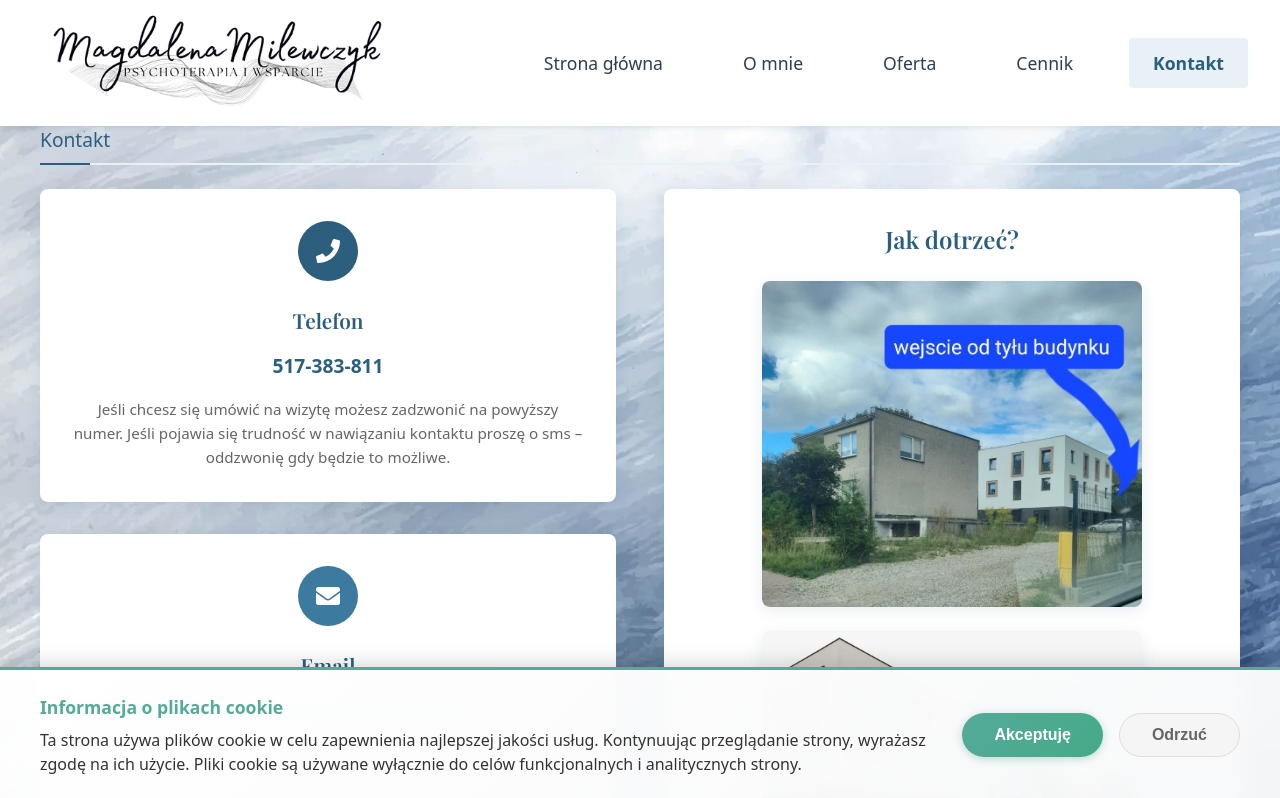
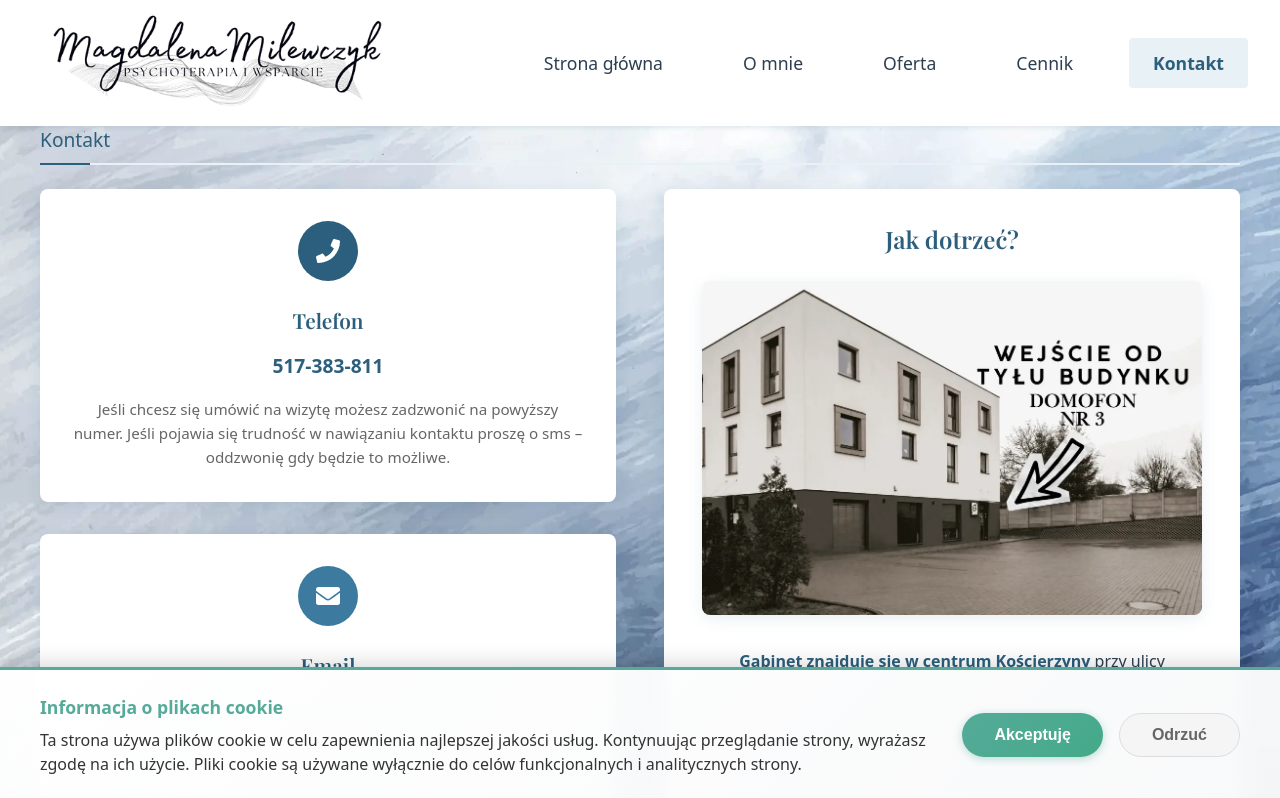
Before and after one commit to ernestpeplinski/psychoterapia-koscierzyna-pl, a React (Vite) app: page /kontakt in a window 1280 px wide. Shown: the top 798 px of the page. Built offline with nearby package versions, Linux system fonts and the light colour scheme.

Commit message:
Remove one photo

```diff
--- a/src/pages/Contact.tsx
+++ b/src/pages/Contact.tsx
@@ -1,7 +1,6 @@
 import "../styles/contact.scss";
 import { FaPhone, FaEnvelope, FaMapMarkerAlt } from "react-icons/fa";
 import buildingImage from "../assets/images/building.webp";
-import entranceImage from "../assets/images/entrance_photo.webp";
 
 function Contact() {
   return (
@@ -64,13 +63,6 @@ function Contact() {
             <div className="contact__location-images">
               <div className="contact__location-image">
                 <img
-                  src={entranceImage}
-                  alt="Wejście do gabinetu - Mickiewicza 18A m3, Kościerzyna"
-                  className="contact__image"
-                />
-              </div>
-              <div className="contact__location-image">
-                <img
                   src={buildingImage}
                   alt="Budynek - Mickiewicza 18A m3, Kościerzyna"
                   className="contact__image"
--- a/src/styles/contact.scss
+++ b/src/styles/contact.scss
@@ -134,7 +134,7 @@
     grid-template-columns: 1fr;
     gap: 1.5rem;
     margin-bottom: 2rem;
-    max-width: 380px;
+    max-width: 500px;
     margin-left: auto;
     margin-right: auto;
   }
```
Also changed, not shown: src/assets/images/entrance_photo.webp (deleted).
